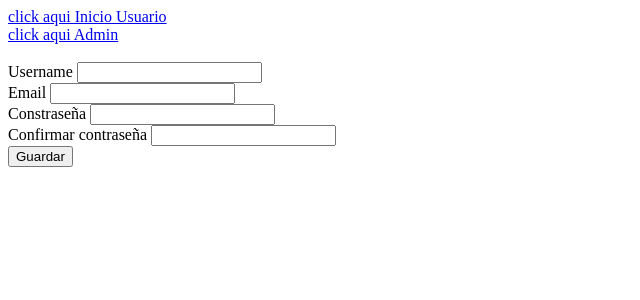
After one commit to MoniferG04/ColinaCampestre, a Django app: page /Registro/ in a window 1280 px wide. The commit adds this page. Shown: the top 300 px of the page, without its empty margins (0-640 px from the left). Run offline with Django 4.2, Linux system fonts and the light colour scheme.

```diff
--- a/app/admin.py
+++ b/app/admin.py
@@ -4,6 +4,6 @@ from .models import *
 admin.site.register((Persona,Reserva,Lote,Factura,Servicio))
 @admin.register(Usuario)
 class usuarioAdmin(admin.ModelAdmin):
-    list_display=('correo','contrasenna','rol',)
+    list_display=('email','password','rol',)
     list_filter=('rol',)
-    search_fields=('correo',)
+    search_fields=('email',)
--- a/app/models.py
+++ b/app/models.py
@@ -6,8 +6,9 @@ class Usuario(models.Model):
     ROL=(('Propietario','Propietario'),('Cliente','Cliente'),("Administrador","Administrador"))
     ESTADO=(('Activo','Activo'),('Bloqueado','Bloqueado'))
     id_usuario=models.AutoField(primary_key=True)
-    correo=models.EmailField()
-    contrasenna=models.CharField(max_length=25)
+    username=models.TextField()
+    email=models.EmailField()
+    password=models.CharField(max_length=25)
     rol=models.CharField(max_length=13,choices=ROL)
     estado=models.CharField(max_length=11,choices=ESTADO)
     def __str__(self):
--- a/colinaCampestre/urls.py
+++ b/colinaCampestre/urls.py
@@ -1,4 +1,4 @@
-from .views import HomeView, LoginView
+from .views import HomeView, RegistreView, LoginView, signoutView
 from django.contrib import admin
 from django.urls import path, include
 
@@ -8,5 +8,9 @@ urlpatterns = [
     path('',include('app.urls', namespace='Users')),
     path('',include('app.urls', namespace='Admin')),
     path('Login/', LoginView.as_view(), name="login"),
+    path('Registro/', RegistreView.as_view(), name="Registro"),
+    path('Logout',signoutView.as_view(), name="Cerrar"),
+
+
 
 ]
--- a/colinaCampestre/views.py
+++ b/colinaCampestre/views.py
@@ -1,41 +1,92 @@
 from django.views.generic import View
 from django.shortcuts import render, redirect
-from django.contrib.auth.forms import UserCreationForm
+from django.contrib.auth.forms import UserCreationForm, AuthenticationForm
 from django.contrib.auth.models import User
-from django.http import HttpResponse
+from django.contrib.auth import login, logout, authenticate
+from django.db import IntegrityError
+from app.forms import RegisterForm
+from app.models import Usuario
+
 
 class HomeView(View):
     def get(self, request, *args, **kwargs):
-        context={
+        context = {
 
         }
         return render(request, 'index.html', context)
 
+
 class LoginView(View):
-     def get(self, request, *args, **kwargs):
-        form = UserCreationForm()
-        context={
-            'form':form
+    def get(self, request, *args, **kwargs):
+        form = AuthenticationForm()
+        context = {
+            'form': form
         }
         return render(request, 'login.html', context)
-     def post(self, request, *args, **kwargs):
+
+    def post(self, request, *args, **kwargs):
+        form = AuthenticationForm()
         if request.method == "POST":
+            user = authenticate(
+                request, username=request.POST['username'], password=request.POST['password'])
+            if user is None:
+                context = {
+                    'form': form,
+                    'error': 'usuario o contraseña incorrectas'
+                  }
+                return render(request, 'login.html', context)
+            else:
+                login(request,user)
+                return redirect('Admin:inicioAdmin')
+
+
+
+
+class signoutView(View):
+    def signout(self, request, *args, **kwargs):
+        logout(request)
+        context = {
+
+        }
+        return render(request, 'index.html', context)
+
+
+class RegistreView(View):
+    def get(self, request, *args, **kwargs):
+        form = RegisterForm
+        context = {
+            'form': form
+        }
+        return render(request, 'Registro.html', context)
+
+    def post(self, request, *args, **kwargs):
+        if request.method == "POST":
+            form = RegisterForm(request.POST)
+           # if form.is_valid():
             if request.POST['password1'] == request.POST['password2']:
-                #registrar usuario
+                # registrar usuario
                 try:
-                    user =  User.objects.create_user(username=request.POST['username'],
-                    password=request.POST['password1'])
+                    user = User.objects.create_user(username=request.POST['username'],
+                                                    email=request.POST['email'],
+                                                    password=request.POST['password1'],
+                                                    )
                     user.save()
+                    # p.save()
+                    login(request, user)
                     return redirect('Admin:inicioAdmin')
-                except:
-                    return render(request, 'login.html', {
-                        'form':UserCreationForm,
+                except IntegrityError:
+                    return render(request, 'Registro.html', {
+                        'form': UserCreationForm,
                         "error": 'Usuario ya existe'
                     })
-                    #return HttpResponse('Usuario ya existe')
+                    # return HttpResponse('Usuario ya existe')
 
-            return render(request, 'login.html', {
-                        'form':UserCreationForm,
-                        "error": 'Contraseñas no coinciden'
-                    })
+            return render(request, 'Registro.html', {
+                'form': UserCreationForm,
+                "error": 'Contraseñas no coinciden'
+            })
             # return HttpResponse('Contraseñas no coinciden')
+           # return render(request, 'Registro.html', {
+            #        'form': UserCreationForm,
+            #       "error": 'Datos invalidos'
+            #   })
--- a/templates/Admin/home.html
+++ b/templates/Admin/home.html
@@ -19,7 +19,7 @@
 
   <ul class="nav justify-content" id="menu">
     <li class="nav-item" style="margin-left:30%;">
-      <a class="nav-link" aria-current="page" href="{% url 'Admin:servicios' %}">Cerrar Sesion</a>
+      <a class="nav-link" aria-current="page" href="{% url 'Cerrar' %}">Cerrar Sesion</a>
     </li>
     <li class="nav-item">
       <a class="nav-link" href="{% url 'Admin:servicios' %}">Servicios</a>
--- /dev/null
+++ b/templates/Registro.html
@@ -0,0 +1,38 @@
+<!DOCTYPE html>
+<html lang="en">
+  <head>
+    <meta charset="UTF-8" />
+    <meta http-equiv="X-UA-Compatible" content="IE=edge" />
+    <meta name="viewport" content="width=device-width, initial-scale=1.0" />
+    <title>Document</title>
+  </head>
+
+  <body>
+    <a href="{% url 'Users:inicioUsuario' %}">click aqui Inicio Usuario</a>
+    <br>
+    <a href="{% url 'Admin:inicioAdmin' %}">click aqui Admin</a>
+    <br>
+    {{error}}
+    <br>
+  <form method="POST">
+    {% csrf_token %}
+    <div><!--row-->
+          <label> Username </label>
+          <input type="text" name="username">
+    <div>
+      <div><!--row-->
+            <label> Email </label>
+            <input type="email" name="email">
+      <div>
+    <div><!--row-->
+          <label> Constraseña </label>
+          <input type="password" name="password1">
+    <div>
+   <div><!--row-->
+            <label> Confirmar contraseña </label>
+            <input type="text" name="password2">
+      <div>
+    <button type="submit"> Guardar </button>
+  </form
+  </body>
+</html>
--- a/templates/index.html
+++ b/templates/index.html
@@ -10,5 +10,6 @@
   <body>
 
     <a href="{% url 'login' %}">click aqui Login</a>
+    <a href="{% url 'Registro' %}">click aqui Registro </a>
   </body>
 </html>
--- a/templates/login.html
+++ b/templates/login.html
@@ -18,7 +18,7 @@
       {% csrf_token %}
       {{form.as_p}}
       <button>
-        Signup
+        Ingresar
       </button>
     </form>
   </body>
```
Also changed, not shown: app/forms.py (+14 -1 lines), app/migrations/0001_initial.py, db.sqlite3 (deleted).
